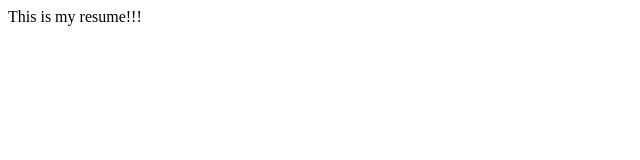
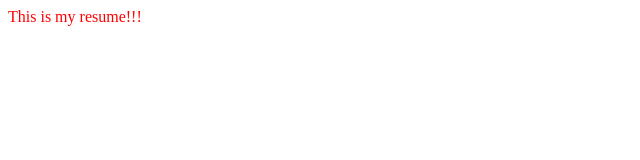
Before and after one commit to carlos-estrada-resume/carlos-estrada-resume.github.io, a Nuxt app: page / in a window 1280 px wide. Shown: the top 160 px of the page, without its empty margins (0-640 px from the left). Built offline with nearby package versions, Linux system fonts and the light colour scheme.

Commit message:
Change font color

```diff
--- a/app.vue
+++ b/app.vue
@@ -1,5 +1,10 @@
 <template>
-  <div>
+  <div class="example">
     This is my resume!!!
   </div>
 </template>
+<style>
+.example {
+  color: red;
+}
+</style>
```
